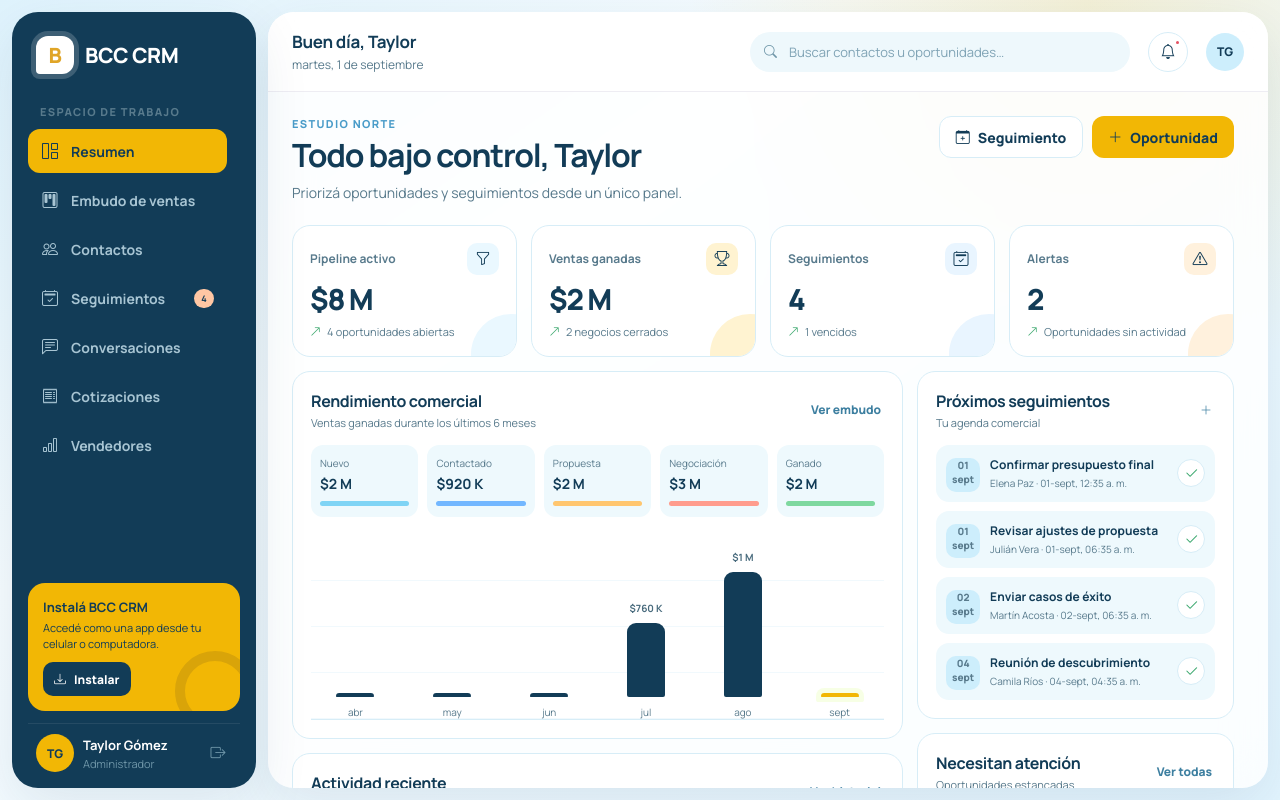
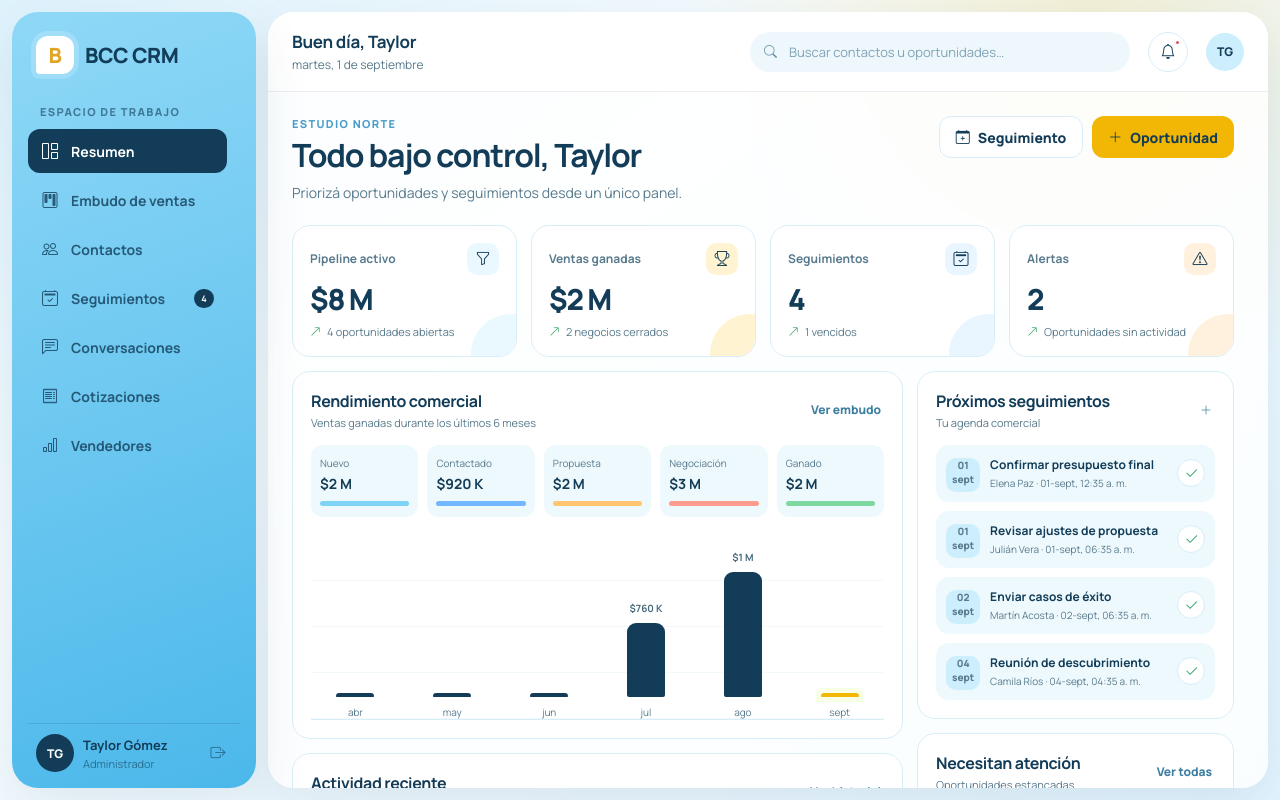
Before and after one commit to SistemasBCC/CRM_BCC, a plain HTML site: page index.html in a window 1280 px wide. Both pictures are taken after a click on the button "Ingresar al CRM". Drawn offline with nearby package versions, Linux system fonts and the light colour scheme.

Commit message:
Update index.html

```diff
--- a/index.html
+++ b/index.html
@@ -266,15 +266,15 @@
       flex-direction: column;
       padding: 24px 16px 16px;
       border-radius: var(--radius-xl);
-      color: white;
-      background: var(--ink);
+      color: var(--ink);
+      background: linear-gradient(160deg, #8fd8f7 0%, #4bb8ea 100%);
       box-shadow: var(--shadow);
       overflow: hidden;
     }
     .sidebar .brand { padding: 0 8px; }
     .sidebar-caption {
       margin: 30px 12px 10px;
-      color: #587a8c;
+      color: rgba(18,60,87,.6);
       font-size: 10px;
       font-weight: 800;
       text-transform: uppercase;
@@ -290,7 +290,7 @@
       border: 0;
       border-radius: 12px;
       padding: 10px 13px;
-      color: #a8c5d3;
+      color: rgba(18,60,87,.8);
       background: transparent;
       font-size: 12px;
       font-weight: 700;
@@ -298,49 +298,27 @@
       transition: color .18s, background .18s;
     }
     .nav-btn i { width: 18px; font-size: 16px; text-align: center; }
-    .nav-btn:hover { color: white; background: rgba(255,255,255,.055); }
-    .nav-btn.active { color: var(--ink); background: var(--lime); }
+    .nav-btn:hover { color: var(--ink); background: rgba(255,255,255,.4); }
+    .nav-btn.active { color: white; background: var(--ink); }
     .nav-badge {
       min-width: 20px;
       margin-left: auto;
       border-radius: 999px;
       padding: 3px 6px;
-      color: var(--ink);
-      background: #ffc7a4;
+      color: white;
+      background: var(--ink);
       font-size: 9px;
       text-align: center;
     }
-    .nav-btn.active .nav-badge { background: var(--ink); color: var(--lime); }
+    .nav-btn.active .nav-badge { background: white; color: var(--ink); }
     .sidebar-bottom { margin-top: auto; }
-    .install-card {
-      position: relative;
-      margin-bottom: 12px;
-      border-radius: 17px;
-      padding: 15px;
-      color: var(--ink);
-      background: var(--lime);
-      overflow: hidden;
-    }
-    .install-card::after {
-      content: "";
-      position: absolute;
-      width: 60px;
-      height: 60px;
-      right: -15px;
-      bottom: -20px;
-      border: 10px solid rgba(33,31,47,.12);
-      border-radius: 50%;
-    }
-    .install-card strong { display: block; position: relative; z-index: 1; font-size: 12px; }
-    .install-card span { display: block; position: relative; z-index: 1; margin-top: 4px; font-size: 9px; line-height: 1.45; }
-    .install-card button { position: relative; z-index: 1; margin-top: 10px; }
     .user-card {
       display: grid;
       grid-template-columns: 38px 1fr 28px;
       align-items: center;
       gap: 9px;
       padding: 10px 8px 0;
-      border-top: 1px solid rgba(255,255,255,.08);
+      border-top: 1px solid rgba(18,60,87,.15);
     }
     .avatar {
       width: 38px;
@@ -354,12 +332,12 @@
       font-size: 12px;
       font-weight: 900;
     }
-    .avatar.lime { background: var(--lime); }
+    .avatar.lime { color: white; background: var(--ink); }
     .user-card strong, .user-card small { display: block; overflow: hidden; text-overflow: ellipsis; white-space: nowrap; }
-    .user-card strong { color: white; font-size: 11px; }
-    .user-card small { margin-top: 2px; color: #6f96a8; font-size: 9px; }
-    .logout-btn { border: 0; color: #6f96a8; background: transparent; padding: 4px; }
-    .logout-btn:hover { color: white; }
+    .user-card strong { color: var(--ink); font-size: 11px; }
+    .user-card small { margin-top: 2px; color: rgba(18,60,87,.6); font-size: 9px; }
+    .logout-btn { border: 0; color: rgba(18,60,87,.6); background: transparent; padding: 4px; }
+    .logout-btn:hover { color: var(--ink); }
 
     .workspace {
       min-width: 0;
@@ -1247,8 +1225,6 @@
     .login-note { font-size: 12px; }
     .nav-btn { font-size: 14px; }
     .sidebar-caption { font-size: 11px; }
-    .install-card strong { font-size: 13px; }
-    .install-card span { font-size: 11px; }
     .user-card strong { font-size: 13px; }
     .user-card small { font-size: 11px; }
     .topbar-title strong { font-size: 17px; }
@@ -1328,7 +1304,6 @@
       .metric-foot { display: flex; font-size: 10px; }
     }
     @media (max-height: 700px) {
-      .install-card { display: none; }
       .sidebar-caption { margin-top: 18px; }
       .login-brand, .login-form-wrap { padding-top: 30px; padding-bottom: 30px; }
     }
@@ -1392,11 +1367,6 @@
         <button class="nav-btn" data-view="sellers"><i class="bi bi-bar-chart"></i><span>Vendedores</span></button>
       </nav>
       <div class="sidebar-bottom">
-        <div class="install-card">
-          <strong>Instalá BCC CRM</strong>
-          <span>Accedé como una app desde tu celular o computadora.</span>
-          <button class="btn btn-sm" id="installButton" type="button"><i class="bi bi-download"></i> Instalar</button>
-        </div>
         <div class="user-card">
           <span class="avatar lime" id="sidebarAvatar">NA</span>
           <div><strong id="sidebarUser">Usuario</strong><small id="sidebarRole">Vendedor</small></div>
@@ -2306,7 +2276,6 @@
         event.preventDefault();
         state.deferredInstall = event;
       });
-      $('#installButton').addEventListener('click', installApp);
     }
 
     async function installApp() {
```
